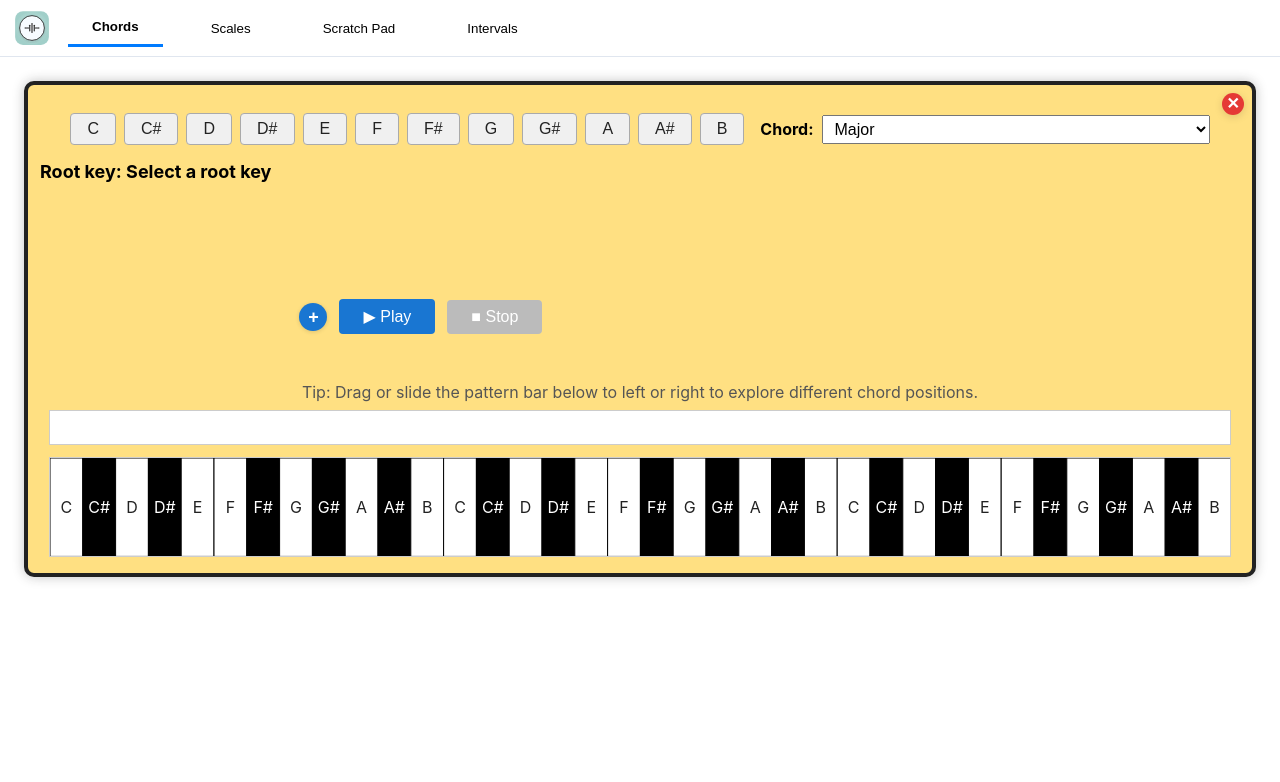
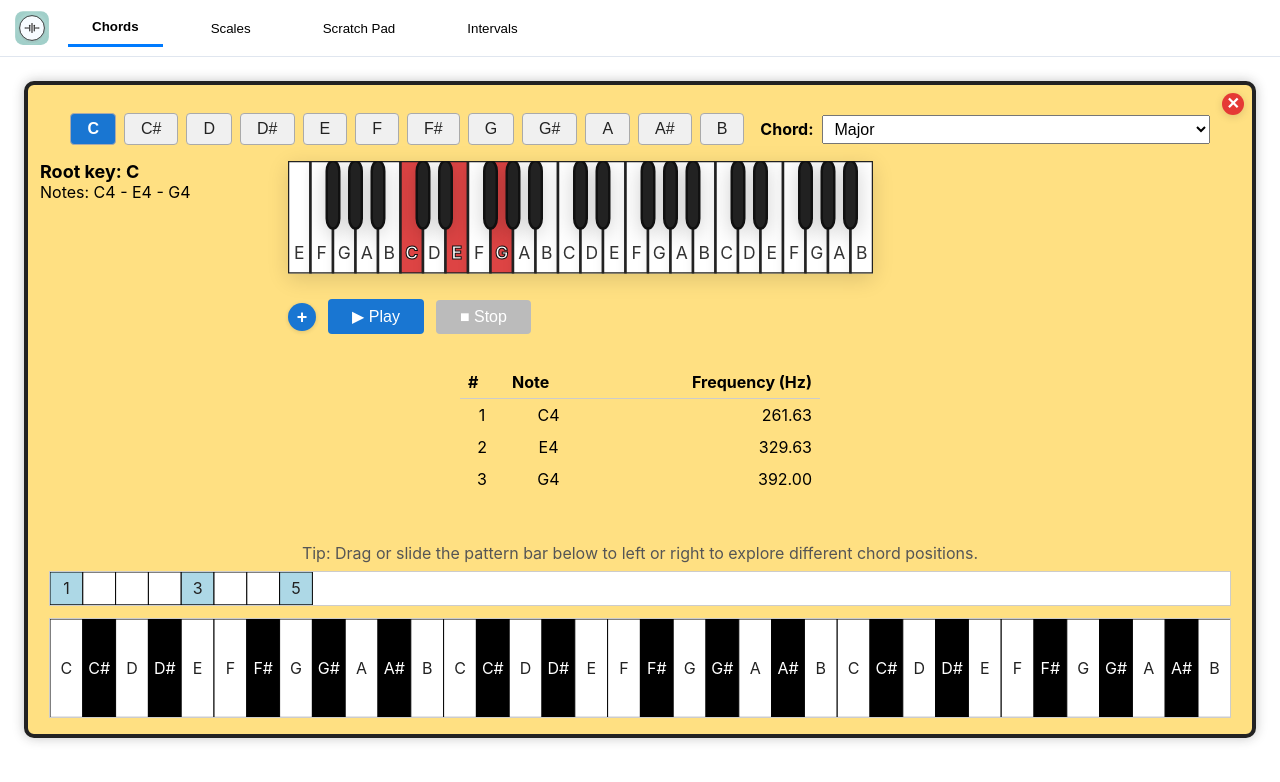
Before and after one commit to senthilktmz/pitch-lemur, a React (Create React App) app: page / in a window 1280 px wide. Shown: the top 782 px of the page. Built offline with nearby package versions, Linux system fonts and the light colour scheme.

Commit message:
remembering the chord state when switching back to chords tab

```diff
--- a/src/App.tsx
+++ b/src/App.tsx
@@ -1,4 +1,4 @@
-import React, {useState} from "react";
+import React, { useState, useRef, useEffect } from "react";
 // import logo from "./logo.svg"; // Remove unused default logo
 import "./App.css";
 import MenuBar from "./MenuBar";
@@ -31,16 +31,49 @@ function App() {
         setScratchPadItems(items => items.filter(item => item.timestamp !== timestamp));
     };
 
-    let content;
-    if (activeTab === "chords") content = <ChordsMulti addScratchPadItem={addScratchPadItem}/>;
-    else if (activeTab === "scales") content =
-        <ScalesMulti patterns={SCALES_PATTERNS_ARRAY} scalesPatternType={activeTab}
-                     ragasPatterns={[]} addScratchPadItem={addScratchPadItem}/>;
-    else if (activeTab === "carnatic_scales") content =
-        <ScalesMulti patterns={RAGAS_PATTERNS_ARRAY} scalesPatternType={activeTab}
-                     ragasPatterns={RAGAS_PATTERNS} addScratchPadItem={addScratchPadItem}/>;
-    else if (activeTab === "intervals") content = <Intervals/>;
-    else if (activeTab === "scratchpad") content = <ScratchPad items={scratchPadItems} removeItem={removeScratchPadItem}/>;
+    // Create a style object to control visibility
+    const getTabStyle = (tabName: string) => ({
+      display: activeTab === tabName ? 'block' : 'none',
+      height: '100%',
+      width: '100%'
+    });
+
+    // Render all components but only show the active one
+    const content = (
+      <>
+        <div style={getTabStyle('chords')}>
+          <ChordsMulti addScratchPadItem={addScratchPadItem} />
+        </div>
+        <div style={getTabStyle('scales')}>
+          <ScalesMulti
+            patterns={SCALES_PATTERNS_ARRAY}
+            scalesPatternType="scales"
+            ragasPatterns={[]}
+            addScratchPadItem={addScratchPadItem}
+          />
+        </div>
+        <div style={getTabStyle('carnatic_scales')}>
+          <ScalesMulti
+            patterns={RAGAS_PATTERNS_ARRAY}
+            scalesPatternType="carnatic_scales"
+            ragasPatterns={RAGAS_PATTERNS}
+            addScratchPadItem={addScratchPadItem}
+          />
+        </div>
+        <div style={getTabStyle('intervals')}>
+          <Intervals />
+        </div>
+        <div style={getTabStyle('scratchpad')}>
+          <ScratchPad items={scratchPadItems} removeItem={removeScratchPadItem} />
+        </div>
+      </>
+    );
+
+    // Update ScratchPad when items change
+    useEffect(() => {
+      // This effect will ensure the ScratchPad is updated with the latest items
+      // The component itself is already in the DOM, just updating its props
+    }, [scratchPadItems]);
 
     return (
         <div className="App">
--- a/src/ChordsMulti.tsx
+++ b/src/ChordsMulti.tsx
@@ -12,12 +12,29 @@ const TrashIcon = () => (
 
 interface Instance { id: number; }
 
+interface ChordInstance extends Instance {
+  selectedPattern: string;
+  rootIndex: number | null;
+}
+
 const ChordsMulti: React.FC<{ addScratchPadItem: (item: any) => void }> = ({ addScratchPadItem }) => {
-  const [instances, setInstances] = useState<Instance[]>([{ id: 0 }]);
+  const [instances, setInstances] = useState<ChordInstance[]>([{ id: 0, selectedPattern: 'Major', rootIndex: 0 }]);
   const [nextId, setNextId] = useState(1);
   const [selectedId, setSelectedId] = useState(0);
   const [zoom, setZoom] = useState(60); // percent
   const [maxZoom, setMaxZoom] = useState(120);
+
+  const updateInstancePattern = (id: number, pattern: string) => {
+    setInstances(prev => prev.map(instance =>
+      instance.id === id ? { ...instance, selectedPattern: pattern } : instance
+    ));
+  };
+
+  const updateInstanceRoot = (id: number, rootIndex: number | null) => {
+    setInstances(prev => prev.map(instance =>
+      instance.id === id ? { ...instance, rootIndex } : instance
+    ));
+  };
 
   useEffect(() => {
     const handleResize = () => {
@@ -33,7 +50,11 @@ const ChordsMulti: React.FC<{ addScratchPadItem: (item: any) => void }> = ({ add
   }, []);
 
   const handleAdd = () => {
-    setInstances((prev) => [...prev, { id: nextId }]);
+    setInstances((prev) => [...prev, {
+      id: nextId,
+      selectedPattern: 'Major',
+      rootIndex: 0
+    }]);
     setNextId((id) => id + 1);
   };
 
@@ -98,7 +119,14 @@ const ChordsMulti: React.FC<{ addScratchPadItem: (item: any) => void }> = ({ add
             >
               <span style={{ fontSize: 16, fontWeight: "bold", lineHeight: 1 }}>&#10005;</span>
             </button>
-            <ChordsPattern zoom={zoom} addScratchPadItem={addScratchPadItem} />
+            <ChordsPattern
+              zoom={zoom}
+              addScratchPadItem={addScratchPadItem}
+              selectedPattern={instance.selectedPattern}
+              rootIndex={instance.rootIndex}
+              onPatternChange={(pattern) => updateInstancePattern(instance.id, pattern)}
+              onRootChange={(rootIndex) => updateInstanceRoot(instance.id, rootIndex)}
+            />
           </div>
         ))}
       </div>
--- a/src/ChordsPattern.tsx
+++ b/src/ChordsPattern.tsx
@@ -11,6 +11,10 @@ const ROOT_NOTES = ["C", "C#", "D", "D#", "E", "F", "F#", "G", "G#", "A", "A#",
 interface ChordsPatternProps {
   zoom?: number;
   addScratchPadItem?: (item: any) => void;
+  selectedPattern: string;
+  rootIndex: number | null;
+  onPatternChange: (pattern: string) => void;
+  onRootChange: (rootIndex: number | null) => void;
 }
 
 // Define the full chromatic interval sequence (1 octave)
@@ -74,15 +78,20 @@ function generateChordPattern([name, ...intervals]: string[]) {
 
 const CHORDS_PATTERNS = CHORDS_PATTERNS_ARRAY.map(generateChordPattern);
 
-const ChordsPattern: React.FC<ChordsPatternProps> = ({ zoom = 100, addScratchPadItem }) => {
+const ChordsPattern: React.FC<ChordsPatternProps> = ({
+  zoom = 100,
+  addScratchPadItem,
+  selectedPattern,
+  rootIndex,
+  onPatternChange,
+  onRootChange
+}) => {
   const KEY_WIDTH = 40 * (zoom / 100);
   const KEY_HEIGHT = 40 * (zoom / 100);
   const MINI_KEY_WIDTH = 280 * (zoom / 100);
   const MINI_KEY_HEIGHT = 80 * (zoom / 100);
   const KEYBOARD_LENGTH = MAIN_KEYBOARD_PATTERN.length;
 
-  const [selectedPattern, setSelectedPattern] = useState<string>(CHORDS_PATTERNS[0].name);
-  const [rootIndex, setRootIndex] = useState<number | null>(null); // index in ROOT_NOTES
   const [sliderOffsetX, setSliderOffsetX] = useState(0);
   const [isDragging, setIsDragging] = useState(false);
   const [isPlaying, setIsPlaying] = useState(false);
@@ -93,6 +102,13 @@ const ChordsPattern: React.FC<ChordsPatternProps> = ({ zoom = 100, addScratchPad
   const [lastPlayedTable, setLastPlayedTable] = useState<{ note: string; freq: number }[] | null>(null);
 
   const currentPattern = CHORDS_PATTERNS.find((p) => p.name === selectedPattern);
+
+  // Align slider to root note when component mounts or when rootIndex changes
+  useEffect(() => {
+    if (rootIndex !== null) {
+      alignSliderToRoot(rootIndex);
+    }
+  }, [rootIndex]);
 
   // Helper: get frequency for note with octave (e.g. D#4, F#4, A4)
   function getFrequency(noteWithOctave: string) {
@@ -166,7 +182,7 @@ const ChordsPattern: React.FC<ChordsPatternProps> = ({ zoom = 100, addScratchPad
 
   // When a root button is clicked
   const handleRootButtonClick = (idx: number) => {
-    setRootIndex(idx);
+    onRootChange(idx);
     alignSliderToRoot(idx);
   };
 
@@ -174,7 +190,7 @@ const ChordsPattern: React.FC<ChordsPatternProps> = ({ zoom = 100, addScratchPad
   const handleSliderChange = (newRootIdx: number) => {
     const bKeyIndex = MAIN_KEYBOARD_PATTERN.findIndex(k => k.label === "B");
     const clampedIdx = newRootIdx > bKeyIndex ? bKeyIndex : newRootIdx % 12;
-    setRootIndex(clampedIdx);
+    onRootChange(clampedIdx);
     const note = ROOT_NOTES[clampedIdx];
     const firstIdx = MAIN_KEYBOARD_PATTERN.findIndex(k => k.label === note);
     setSliderOffsetX(firstIdx * KEY_WIDTH);
@@ -409,7 +425,7 @@ const ChordsPattern: React.FC<ChordsPatternProps> = ({ zoom = 100, addScratchPad
           <select
             id="pattern-select"
             value={selectedPattern}
-            onChange={(e) => setSelectedPattern(e.target.value)}
+            onChange={(e) => onPatternChange(e.target.value)}
             style={{ fontSize: 16, padding: '4px 8px' }}
           >
             {/* Render grouped options using headers in the raw patterns prop */}
```
